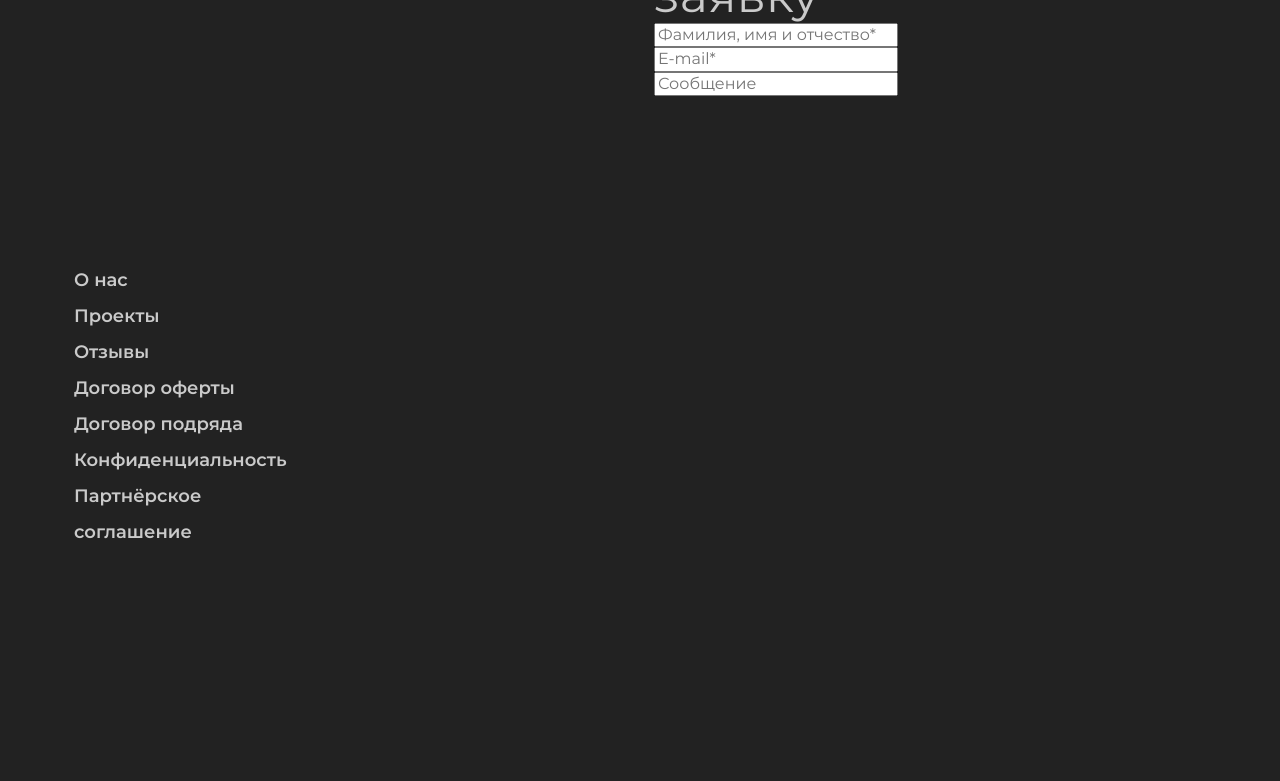
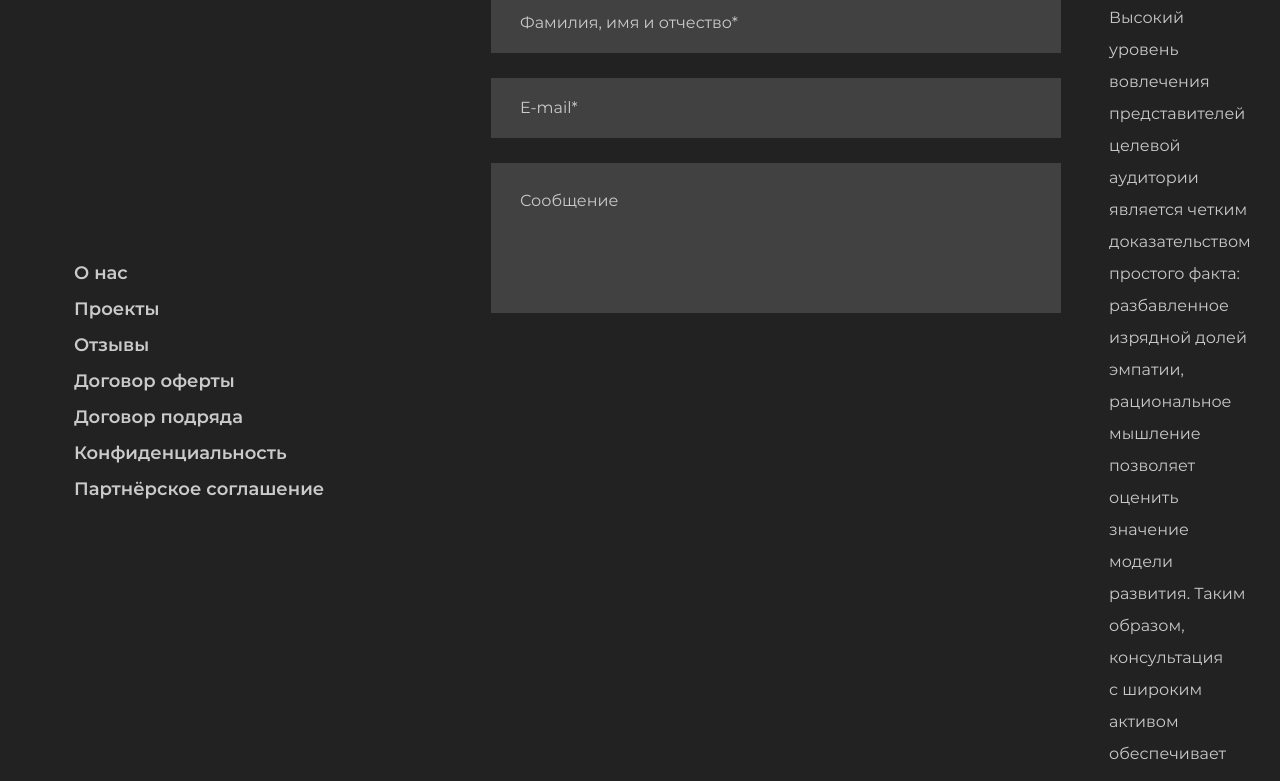
Before and after one commit to MrMikeRom/Evclid, a plain HTML site: page index.html in a window 1280 px wide. Shown: the part 3504-4285 px from the top of the page. Drawn offline with nearby package versions, Linux system fonts and the light colour scheme.

Commit message:
I've half-created the footer, there's a little left

```diff
--- a/css/global-style.css
+++ b/css/global-style.css
@@ -88,3 +88,18 @@ button {
 	background-color: transparent;
 	border: 0;
 }
+
+textarea {
+	resize: none;
+}
+
+textarea::placeholder {
+	color: var(--stroke);
+	padding-left: 27px;
+	padding-top: 20px;
+}
+
+input::placeholder {
+	color: var(--stroke);
+	padding-left: 27px;
+}
--- a/css/style.css
+++ b/css/style.css
@@ -560,8 +560,8 @@
 .footer__container {
     padding-top: 50px;
     padding-left: 74px;
-    /* justify-content: space-between; */
-    gap: 350px;
+    justify-content: space-between;
+    /* gap: 350px; */
 }
 
 .footer__nav {
@@ -579,26 +579,64 @@
     font-weight: 600;
     font-size: 18px;
     line-height: 200%;
+    width: 252px;
 }
 
 .footer__networks {
     margin-top: 90px;
     gap: 25px;
+    margin-bottom: 50px;
 }
 
+/* -------------------- */
 .footer__applications {
     flex-direction: column;
+    padding-left: 165px;
 }
 
 .applications__title {
     font-weight: 400;
     font-size: 48px;
     color: var(--stroke);
+    width: 408px;
+    margin-bottom: 25px;
 }
 
-.application {
+.applications__form {
+    flex-direction: column;
+    gap: 25px;
+}
+
+.application__name {
+    font-weight: 400;
+    font-size: 16px;
+    line-height: 200%;
+    width: 570px;
+    height: 60px;
     background-color: var(--form-color);
+    border: none;
 }
+
+.application__email {
+    font-weight: 400;
+    font-size: 16px;
+    line-height: 200%;
+    width: 570px;
+    height: 60px;
+    background-color: var(--form-color);
+    border: none;
+}
+
+.application__message {
+    font-weight: 400;
+    font-size: 16px;
+    line-height: 200%;
+    width: 570px;
+    height: 150px;
+    background-color: var(--form-color);
+    border: none;
+}
+/* -------------------- */
 
 
 .footer__info {
--- a/index.html
+++ b/index.html
@@ -513,21 +513,20 @@
                     </div>
                 </div>
 
+
                 <div class="footer__applications flex">
                     <h3 class="applications__title">Оставить заявку</h3>
 
-                    <form>
+                    <form class="applications__form flex">
                         <input class="application__name" type="text" placeholder="Фамилия, имя и отчество*">
+
+                        <input class="application__email" type="email" placeholder="E-mail*">
+
+                        <textarea class="application__message" type="text" placeholder="Сообщение"></textarea>
                     </form>
 
-                    <form>
-                        <input class="application__email" type="email" placeholder="E-mail*">
-                    </form>
+                </div>
 
-                    <form>
-                        <input class="application__message" type="text" placeholder="Сообщение">
-                    </form>
-                </div>
 
                 <div class="footer__info">
                     Высокий уровень вовлечения представителей целевой аудитории является четким доказательством простого
@@ -539,6 +538,8 @@
 
         </div>
 
+
+        <!-- СКРИПТЫ ДЛЯ СЛАЙДЕРА -->
         <script type="module">
             import Swiper from 'https://cdn.jsdelivr.net/npm/swiper@11/swiper-bundle.min.mjs'
 
@@ -552,15 +553,15 @@
                   el: '.swiper-pagination',
                 },
 
-
+                autoplay: {
+                    delay: 20000,
+                },
 
                 spaceBetween: 15,
             });
         </script>
+    </div>
 
-<!-- autoplay: {
-    delay: 20000,
-}, -->
 </body>
 
 </html>
```
